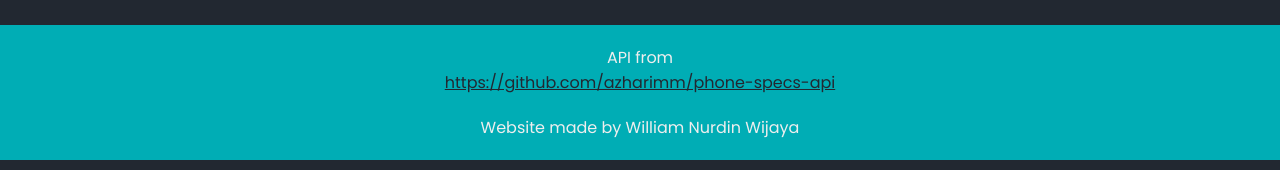
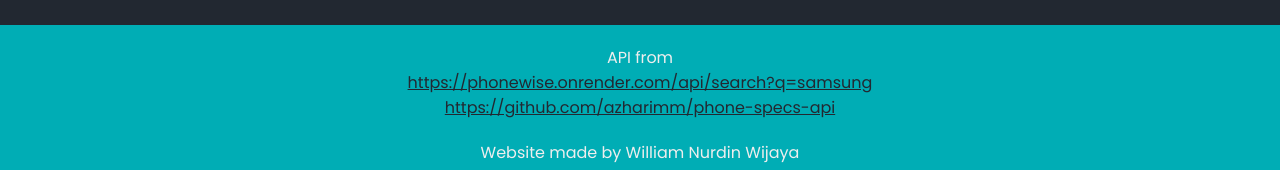
Before and after one commit to williamnw03/samsung-phone-web, a React (Create React App) app: page / in a window 1280 px wide. Shown: the part 2822-2992 px from the top of the page. Built offline with nearby package versions, Linux system fonts and the light colour scheme; no server answers.

Commit message:
perbaiki footer

```diff
--- a/src/components/Footer.js
+++ b/src/components/Footer.js
@@ -8,6 +8,8 @@ const Footer = () => {
         <footer className="footer blur">
             <div className="source-api">
                 <p>API from</p>
+
+                <a href="https://phonewise.onrender.com/api/search?q=samsung">https://phonewise.onrender.com/api/search?q=samsung</a>
                 <a href="https://github.com/azharimm/phone-specs-api">https://github.com/azharimm/phone-specs-api</a>
             </div>
 
--- a/src/style/footer.css
+++ b/src/style/footer.css
@@ -21,6 +21,10 @@ footer.footer {
 footer.footer div.source-api a{
     word-break: break-all;
     color: var(--new-black);
+
+    display: block;
+    max-width: max-content;
+    margin: 0 auto;
 }
 
 footer.footer p.madeby{
```
